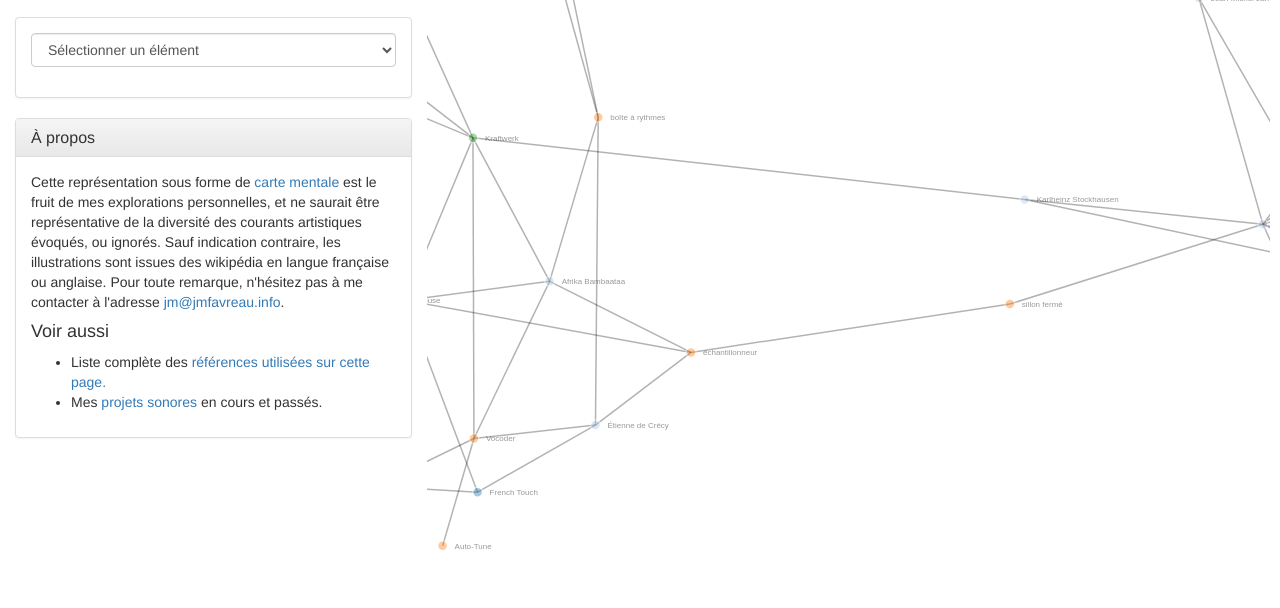
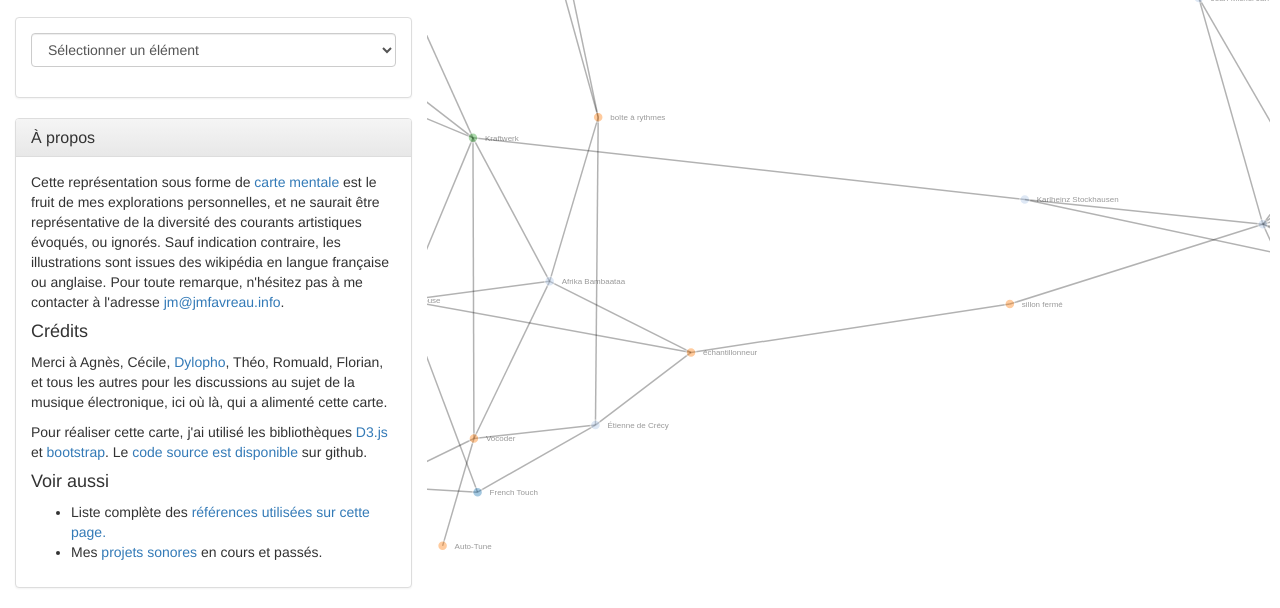
Before and after one commit to jmtrivial/musiques-electroniques, a plain HTML site: page index.html in a window 1280 px wide. Shown: the part 200-808 px from the top of the page. Drawn offline with nearby package versions, Linux system fonts and the light colour scheme.

Commit message:
Ajout de quelques informations sur la manière dont je fabrique la carte mentale.

```diff
--- a/index.html
+++ b/index.html
@@ -126,6 +126,9 @@
 							et ne saurait être représentative de la diversité des courants artistiques
 							évoqués, ou ignorés. Sauf indication contraire, les illustrations sont issues des wikipédia en langue française ou anglaise. Pour toute remarque, n'hésitez pas à me contacter à l'adresse
 							<a href="mailto:jm@jmfavreau.info">jm@jmfavreau.info</a>.</p>
+							<h4>Crédits</h4>
+							<p>Merci à Agnès, Cécile, <a href="https://soundcloud.com/dylopho-1">Dylopho</a>, Théo, Romuald, Florian, et tous les autres pour les discussions au sujet de la musique électronique, ici où là, qui a alimenté cette carte.</p>
+							<p>Pour réaliser cette carte, j'ai utilisé les bibliothèques <a href="http://d3js.org">D3.js</a> et <a href="https://getbootstrap.com/docs/3.3/css/">bootstrap</a>. Le <a href="https://github.com/jmtrivial/musiques-electroniques">code source est disponible</a> sur github.</p>
 							<h4>Voir aussi</h4>
 							<ul>
 								<li>Liste complète des <a href="/?refs">références utilisées sur cette page.</a></li>
```
